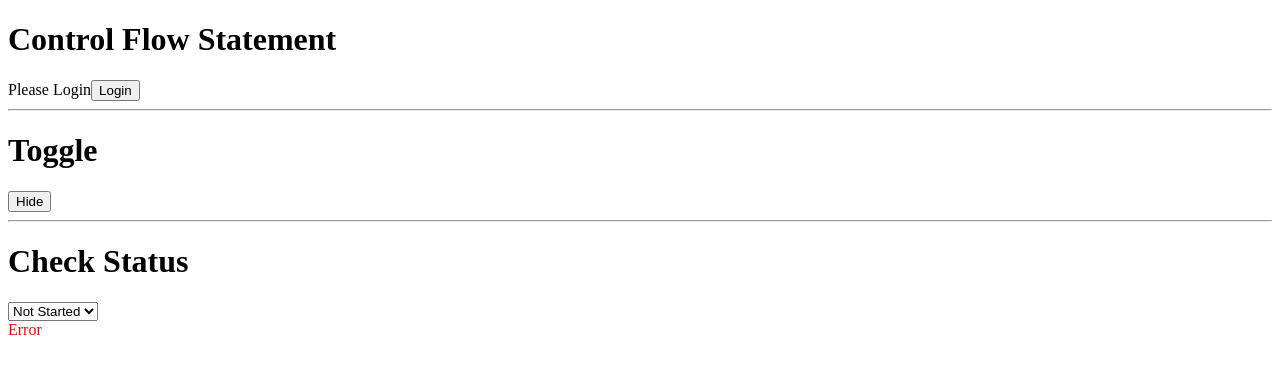
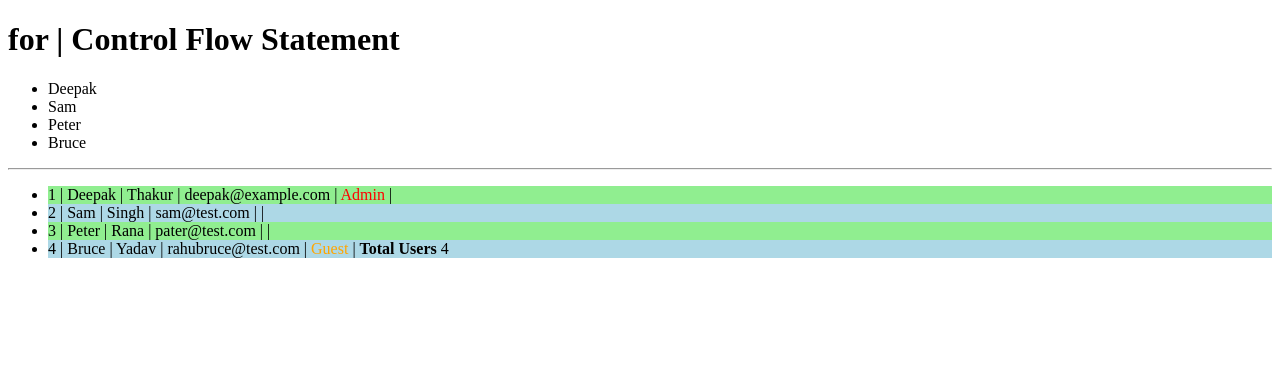
Before and after one commit to deep-coder1/angular22-tutorial-csbs, an Angular app: page / in a window 1280 px wide. Shown: the top 374 px of the page. Built offline with nearby package versions, Linux system fonts and the light colour scheme.

Commit message:
@for and For Loop in Angular tut complete

```diff
--- a/src/app/app.html
+++ b/src/app/app.html
@@ -59,13 +59,11 @@
 <button (click)="updateCount()">Update Count</button>
 <h2>Signal: {{count()}}</h2> -->
 
-
 <!-- Computed Signals in Angular -->
 <!-- <h1>Computed Signals</h1>
 <h2>Area: {{area()}}</h2>
 <h2>Height: {{height()}}</h2>
 <button (click)="handleHeight()">Update Height</button> -->
-
 
 <!-- Effect in Angular -->
 <!-- <h1>Effect</h1>
@@ -99,7 +97,7 @@
 <h2 class="heading2">Heading 2</h2> -->
 
 <!-- Angular 22 Control Flow Statements -->
-<h1>Control Flow Statement</h1>
+<!-- <h1>Control Flow Statement</h1>
 <div>
     @if (isLogin()) {
         <span>Welcome User</span>
@@ -134,4 +132,32 @@
     <span style="color: green;">Success</span>
 } @else if (status()=='error'){
     <span style="color: red;">Error</span>
-}
+} -->
+
+<!-- @for and For Loop in Angular  -->
+<h1>for | Control Flow Statement</h1>
+
+<div>
+  <ul>
+    @for (user of users(); track user) {
+      <li>{{ user }}</li>
+    }
+  </ul>
+
+  <hr />
+
+  <ul>
+    @for (user of usersDetail(); track user.id) {
+      <li [style.backgroundColor]="$odd? 'lightblue' : 'lightgreen'">
+        {{ $index + 1 }} | {{ user.name }} | {{ user.surname }} | {{ user.email }} |
+        @if ($first) {
+          <span style="color: red">Admin</span>
+        }
+        @if ($last) {
+          <span style="color: orange">Guest</span>
+        } |
+        <span>@if($count==$index+1){<span><b>Total Users</b> {{$count}} </span>}</span>
+      </li>
+    }
+  </ul>
+</div>
--- a/src/app/app.ts
+++ b/src/app/app.ts
@@ -208,18 +208,29 @@ import { AdminData } from './admin-data/admin-data';
 
 // }
 
-// Angular 22 Control Flow Statements
+// // Angular 22 Control Flow Statements
+// export class App{
+//   isLogin = signal(false)
+//   show = signal(true)
+//   status = signal('error')
+
+//   handleLogin(status:boolean){
+//     this.isLogin.set(status)
+//   }
+
+//   handleStatus(event:Event){
+//     let target = event.target as HTMLSelectElement;
+//     this.status.set(target.value)
+//   }
+// }
+
+// @for and For Loop in Angular
 export class App{
-  isLogin = signal(false)
-  show = signal(true)
-  status = signal('error')
-
-  handleLogin(status:boolean){
-    this.isLogin.set(status)
-  }
-
-  handleStatus(event:Event){
-    let target = event.target as HTMLSelectElement;
-    this.status.set(target.value)
-  }
+  users = signal(["Deepak", "Sam", "Peter", "Bruce"])
+  usersDetail = signal([
+    {id:1, name:"Deepak", surname:"Thakur", email:"deepak@example.com"},
+    {id:2, name:"Sam", surname:"Singh", email:"sam@test.com"},
+    {id:2, name:"Peter", surname:"Rana", email:"pater@test.com"},
+    {id:2, name:"Bruce", surname:"Yadav", email:"rahubruce@test.com"},
+  ])
 }
```
